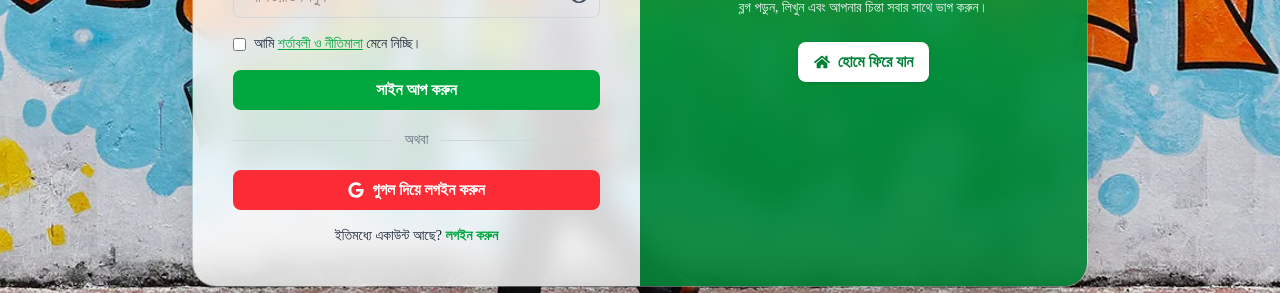
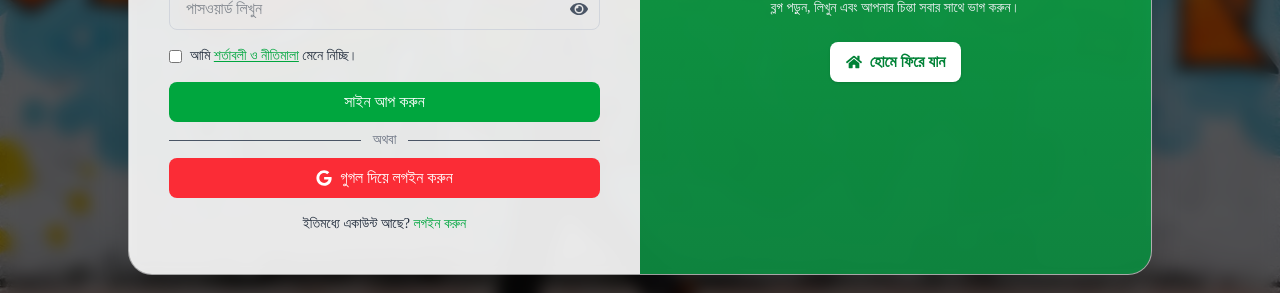
Before and after one commit to kamrul2006/shadin-bangla-2.0, a React (Vite) app: page /register in a window 1280 px wide. Shown: the part 454-747 px from the top of the page. Built offline with nearby package versions, Linux system fonts and the light colour scheme; no server answers; a web font is replaced by a local one.

Commit message:
Login and sign up page updated

```diff
--- a/src/Auth/Users/Loginpage.jsx
+++ b/src/Auth/Users/Loginpage.jsx
@@ -103,7 +103,7 @@ const LoginPage = () => {
             <div className="relative z-10 w-11/12 max-w-4xl bg-white/10 border border-white/20 rounded-3xl shadow-2xl overflow-hidden flex flex-col lg:flex-row">
 
                 {/* Left Section - Branding */}
-                <div className="w-full lg:w-1/2 flex flex-col items-center justify-center bg-gradient-to-b from-red-600/80 to-red-800/80 p-10 text-white text-center">
+                <div className="w-full lg:w-1/2 flex flex-col items-center justify-center bg-gradient-to-b from-red-600/50 to-red-800/50 p-10 text-white text-center backdrop-blur">
                     <img
                         src="/icons/g.png"
                         alt="Shadin Bangla"
@@ -123,7 +123,7 @@ const LoginPage = () => {
                 </div>
 
                 {/* Right Section - Login Form */}
-                <div className="w-full lg:w-1/2 bg-white/90 p-8 sm:p-10 backdrop-blur-md">
+                <div className="w-full lg:w-1/2 bg-white/60 p-8 sm:p-10 backdrop-blur-md">
                     <h2 className="text-2xl font-bold text-center text-red-700 mb-6">
                         লগইন করুন
                     </h2>
--- a/src/Auth/Users/SignupPage.jsx
+++ b/src/Auth/Users/SignupPage.jsx
@@ -83,10 +83,15 @@ const SignupPage = () => {
 
     return (
         <div
-            className="min-h-screen flex items-center justify-center bg-cover bg-center px-4 py-12"
+            className="min-h-screen flex items-center justify-center bg-cover bg-center "
             style={{ backgroundImage: "url('/backgrounds/login-bg.jpg')" }}
         >
-            <div className="w-full max-w-4xl bg-white/10 backdrop-blur-md border border-white/20 shadow-2xl rounded-3xl overflow-hidden flex flex-col md:flex-row-reverse">
+
+            {/*------------- Overlay --------------*/}
+            <div className=" bg-black/60 w-full h-full backdrop-blur-sm flex items-center justify-center px-4 py-12">
+
+                <div className="w-full max-w-5xl bg-white/50 backdrop-blur border border-white/20 shadow-2xl rounded-3xl overflow-hidden flex flex-col md:flex-row-reverse">
+
                     {/* ---------- বাম দিক ---------- */}
                     <div className="w-full md:w-1/2 flex flex-col items-center justify-center bg-gradient-to-b from-green-600/90 to-green-700/90 text-white p-8 md:p-10">
 
@@ -103,6 +108,7 @@ const SignupPage = () => {
                             <FaHome /> হোমে ফিরে যান
                         </Link>
                     </div>
+
 
                     {/* ---------- ডান দিক ---------- */}
                     <div className="w-full md:w-1/2 bg-white/80 text-gray-800 p-8 md:p-10">
@@ -187,23 +193,23 @@ const SignupPage = () => {
                             {/* বোতাম */}
                             <button
                                 type="submit"
-                            className="w-full py-2 bg-green-600 hover:bg-green-700 text-white font-semibold rounded-lg transition"
+                                className="w-full py-2 bg-green-600 hover:bg-green-700 text-white rounded-lg transition"
                             >
                                 সাইন আপ করুন
                             </button>
                         </form>
 
                         {/* বিভাজক */}
-                    <div className="flex items-center my-5">
-                        <div className="flex-grow border-t border-gray-300"></div>
+                        <div className="flex items-center my-2">
+                            <div className="flex-grow border-t border-gray-600"></div>
                             <span className="mx-3 text-gray-500 text-sm">অথবা</span>
-                        <div className="flex-grow border-t border-gray-300"></div>
+                            <div className="flex-grow border-t border-gray-600"></div>
                         </div>
 
                         {/* গুগল লগইন */}
                         <button
                             onClick={handleGoogleLogin}
-                        className="w-full flex items-center justify-center gap-2 bg-red-500 hover:bg-red-600 text-white font-semibold py-2 rounded-lg transition"
+                            className="w-full flex items-center justify-center gap-2 bg-red-500 hover:bg-red-600 text-white  py-2 rounded-lg transition"
                         >
                             <FaGoogle /> গুগল দিয়ে লগইন করুন
                         </button>
@@ -211,10 +217,11 @@ const SignupPage = () => {
                         {/* লগইন লিংক */}
                         <p className="text-center text-sm mt-4">
                             ইতিমধ্যে একাউন্ট আছে?{" "}
-                        <Link to="/login" className="text-green-600 font-semibold hover:underline">
+                            <Link to="/login" className="text-green-600  hover:underline">
                                 লগইন করুন
                             </Link>
                         </p>
+                    </div>
                 </div>
             </div>
         </div>
```
Lines whose indentation alone changed are shown as unchanged.
